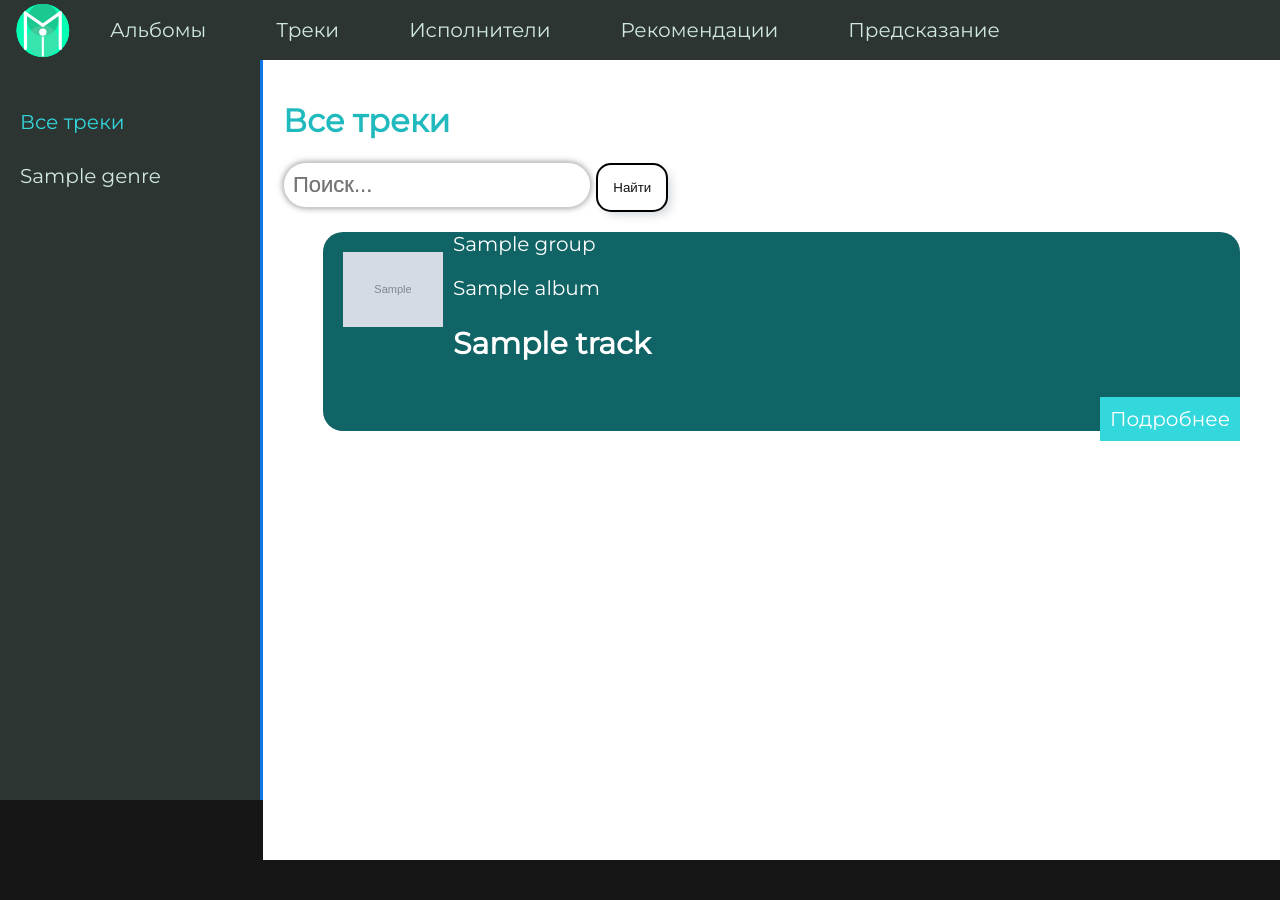
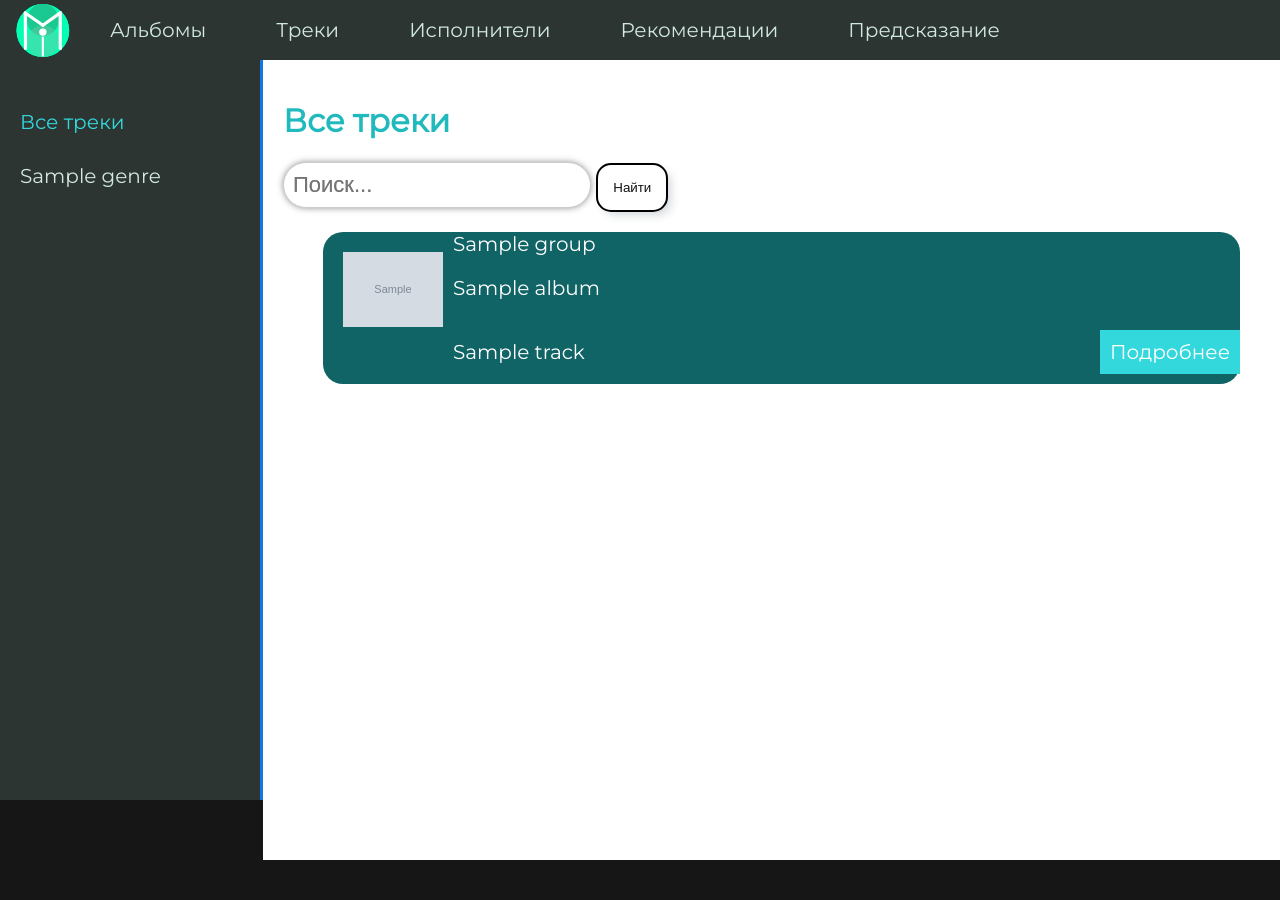
Before and after one commit to RRoman202/DjangoMusicService, a Django app: page /tracks/ in a window 1280 px wide. Run offline with Django 4.2, Linux system fonts and the light colour scheme; tables that the repository leaves empty hold one stand-in row (values such as "Sample post"); grey boxes marked "Sample" are stand-in pictures.

Commit message:
update35(pre-final)

```diff
--- a/coolsite/music/static/music/css/style.css
+++ b/coolsite/music/static/music/css/style.css
@@ -50,12 +50,17 @@ p.link-read-post {
 	text-align: right;
 }
 p.link-read-post a {
-	padding: 10px;
 
+    padding: 10px;
 	min-width: 100px;
 	background: #33d8dd;
 	color: #fff;
 	text-decoration: none;
+}
+.tracks-info{
+    display: flex;
+    flex-direction: row;
+    justify-content: space-between;
 }
 
 div.article-panel {
--- a/coolsite/music/templates/music/playlists.html
+++ b/coolsite/music/templates/music/playlists.html
@@ -28,7 +28,8 @@
             <div class="clear"></div>
 
             <p class="link-read-post"><a  href="{{ p.get_absolute_url }}">Подробнее</a></p>
-
+            <div class="clear"></div>
+            <p class="link-read-post"><a  href="/deleteplaylist/{{p.id}}">Удалить</a></p>
             <hr>
         </form>
 
--- a/coolsite/music/templates/music/tracks.html
+++ b/coolsite/music/templates/music/tracks.html
@@ -34,9 +34,13 @@
                 {% endfor %}
             {% endif %}
             {% endfor %}
-            <h2><a class="url-text" href="{{ p.get_absolute_url }}">{{p.title}}</a></h2>
-            <div class="clear"></div>
-            <p class="link-read-post"><a href="{{ p.get_absolute_url }}">Подробнее</a></p>
+            <div class="tracks-info">
+                <p><a class="url-text" href="{{ p.get_absolute_url }}">{{p.title}}</a></p>
+                <p class="link-read-post"><a href="{{ p.get_absolute_url }}">Подробнее</a></p>
+            </div>
+
+
+
 
         </form>
 
--- a/coolsite/music/urls.py
+++ b/coolsite/music/urls.py
@@ -16,6 +16,7 @@ urlpatterns = [
     path('deletetrackuser/<int:id>/', delete_track_user, name='deletetrack'),
     path('addtrackplaylist/<int:id_playlist>/<int:id_track>/', add_track_playlist, name='addtrackplaylist'),
     path('deletetrackplaylist/<int:id_playlist>/<int:id_track>/', delete_track_playlist, name='deletetrackplaylists'),
+    path('deleteplaylist/<int:id_playlist>/', delete_playlist, name='deleteplaylist'),
     path('register/', RegisterUser.as_view(), name='register'),
     path('album/<slug:album_slug>/', ShowAlbum.as_view(), name='album'),
     path('groups/', MusicGroup.as_view(), name='groups'),
--- a/coolsite/music/views.py
+++ b/coolsite/music/views.py
@@ -421,6 +421,11 @@ def delete_track_playlist(request, id_playlist, id_track):
 
     return redirect(request.META.get('HTTP_REFERER'))
 
+def delete_playlist(request, id_playlist):
+    Playlist.objects.get(id=id_playlist).delete()
+
+    return redirect(request.META.get('HTTP_REFERER'))
+
 def add_album_user(request, id):
     album = Album.objects.get(id=id)
     request.user.albums_list.add(album)
```
Also changed, not shown: coolsite/music/templates/music/addtracksinplaylist.html (+11 -7 lines).
